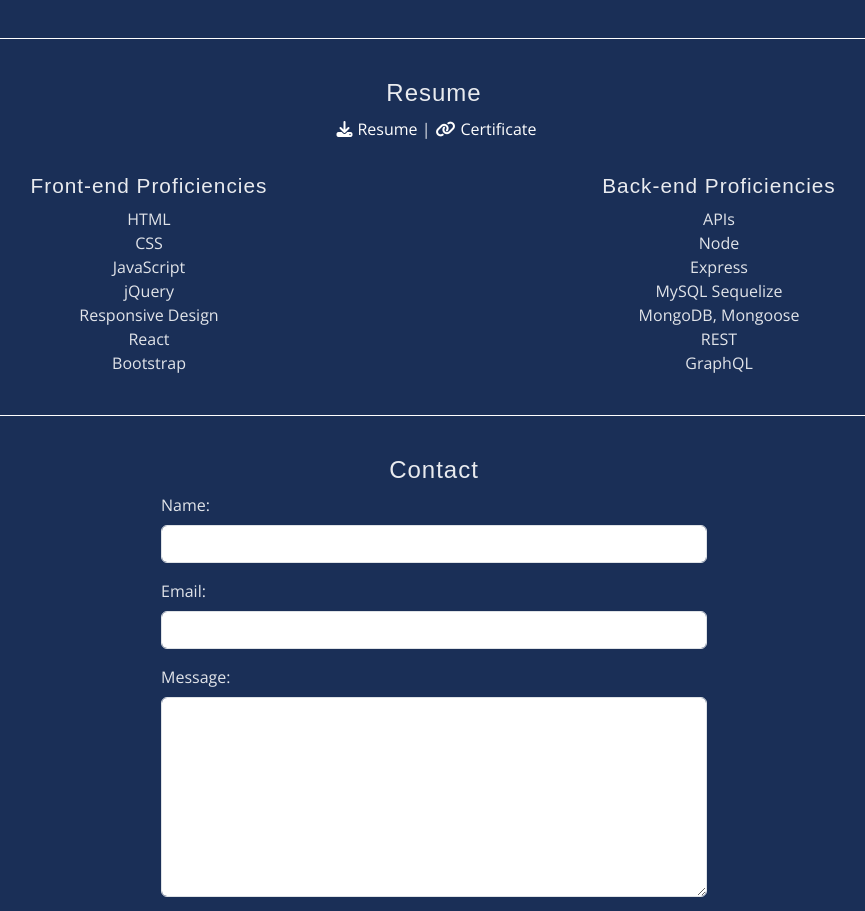
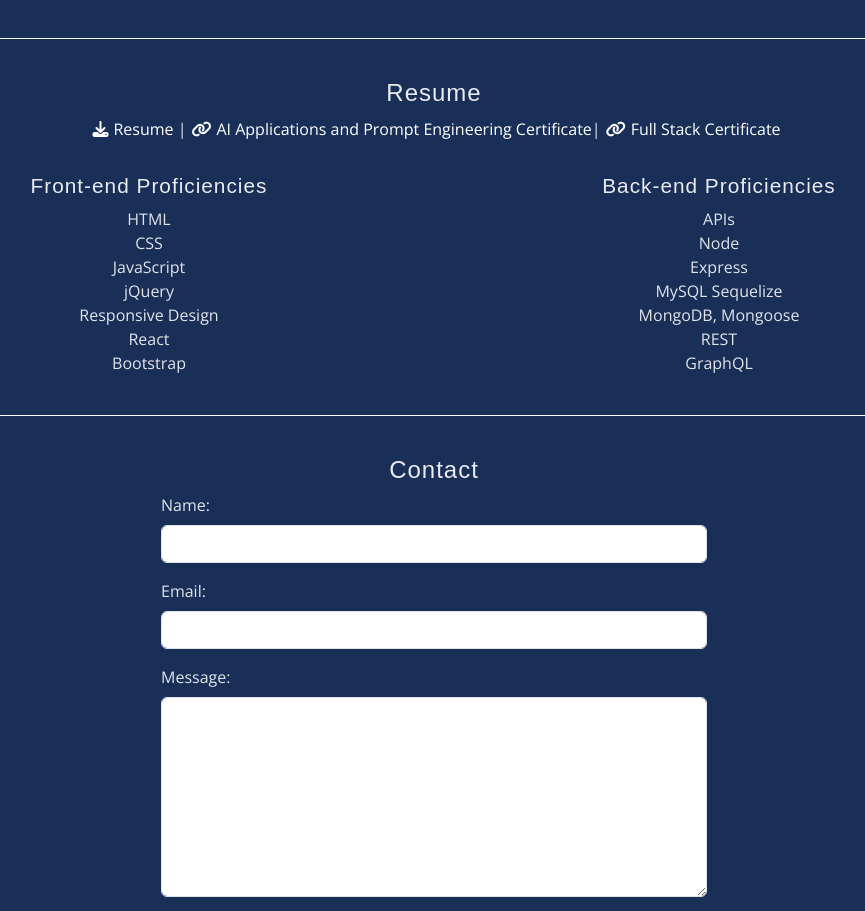
Before and after one commit to SKhai77/my-react-portfolio, a React (Vite) app: page /resume in a window 1280 px wide. Shown: the part 1233-2144 px from the top of the page, without its empty margins (206-1071 px from the left). Built offline with nearby package versions, Linux system fonts and the light colour scheme; a web font is replaced by a local one.

Commit message:
Add AI Applications and Prompt Engineering Certificate link

```diff
--- a/src/pages/Resume.jsx
+++ b/src/pages/Resume.jsx
@@ -20,12 +20,21 @@ function Resume() {
               </a>{" "}
               |
               <a
+                href="https://courses.edx.org/certificates/ecacdb998fe1464eae84908c24904361"
+                target="_blank"
+                rel="noopener noreferrer"
+              >
+                <i className="fa-solid fa-link" style={{ padding: "5px" }}></i>
+                AI Applications and Prompt Engineering Certificate
+              </a>
+              |
+              <a
                 href="https://www.credly.com/badges/481c9f18-9732-478e-98bf-423d1d4e94b7/public_url"
                 target="_blank"
                 rel="noopener noreferrer"
               >
                 <i className="fa-solid fa-link" style={{ padding: "5px" }}></i>
-                Certificate
+                Full Stack Certificate
               </a>
             </p>
             <Row>
```
